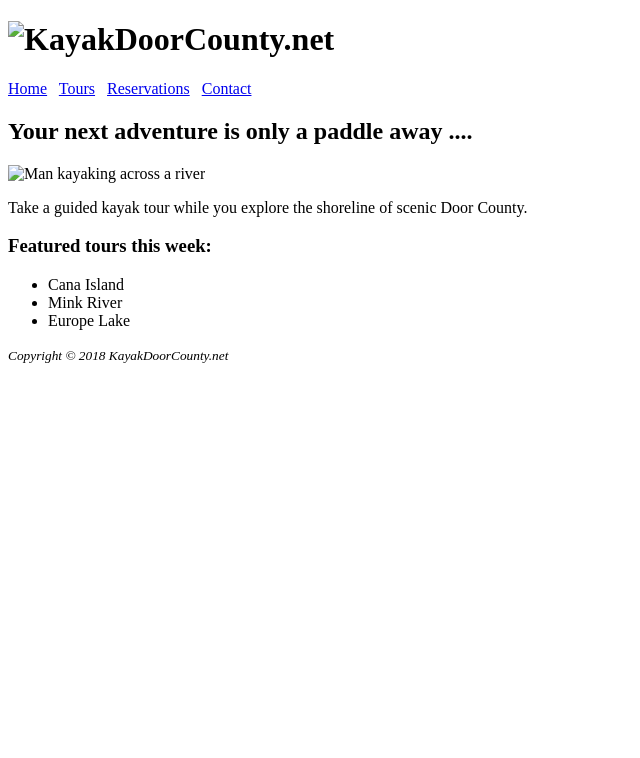
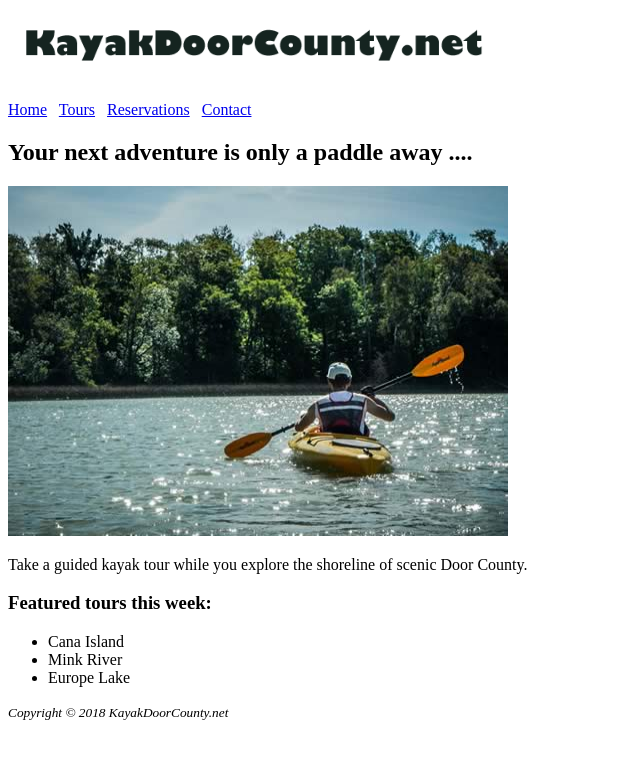
Before and after one commit to LondonPub/4.3, a plain HTML site: page index.html in a window 1280 px wide. Shown: the whole page, without its empty margins (0-640 px from the left). Drawn offline with Linux system fonts and the light colour scheme.

Commit message:
Picture updates

```diff
--- a/index.html
+++ b/index.html
@@ -11,7 +11,7 @@
 <header>
   <h1><img src="kayakdc.gif"
     alt="KayakDoorCounty.net"
-    width="500" height="400">
+    width="500" height="50">
     </h1>
 </header>
 <nav>
@@ -22,7 +22,7 @@
 </nav>
 <main>
 <h2>Your next adventure is only a paddle away ....</h2>
-<img src="hero.jpeg"
+<img src="hero.jpg"
 alt="Man kayaking across a river"
 width="500" height="350">
 <p>Take a guided kayak tour while you explore the shoreline of scenic Door County. </p>
```
Also changed, not shown: hero.jpg (added), kayakdc.gif (added).
